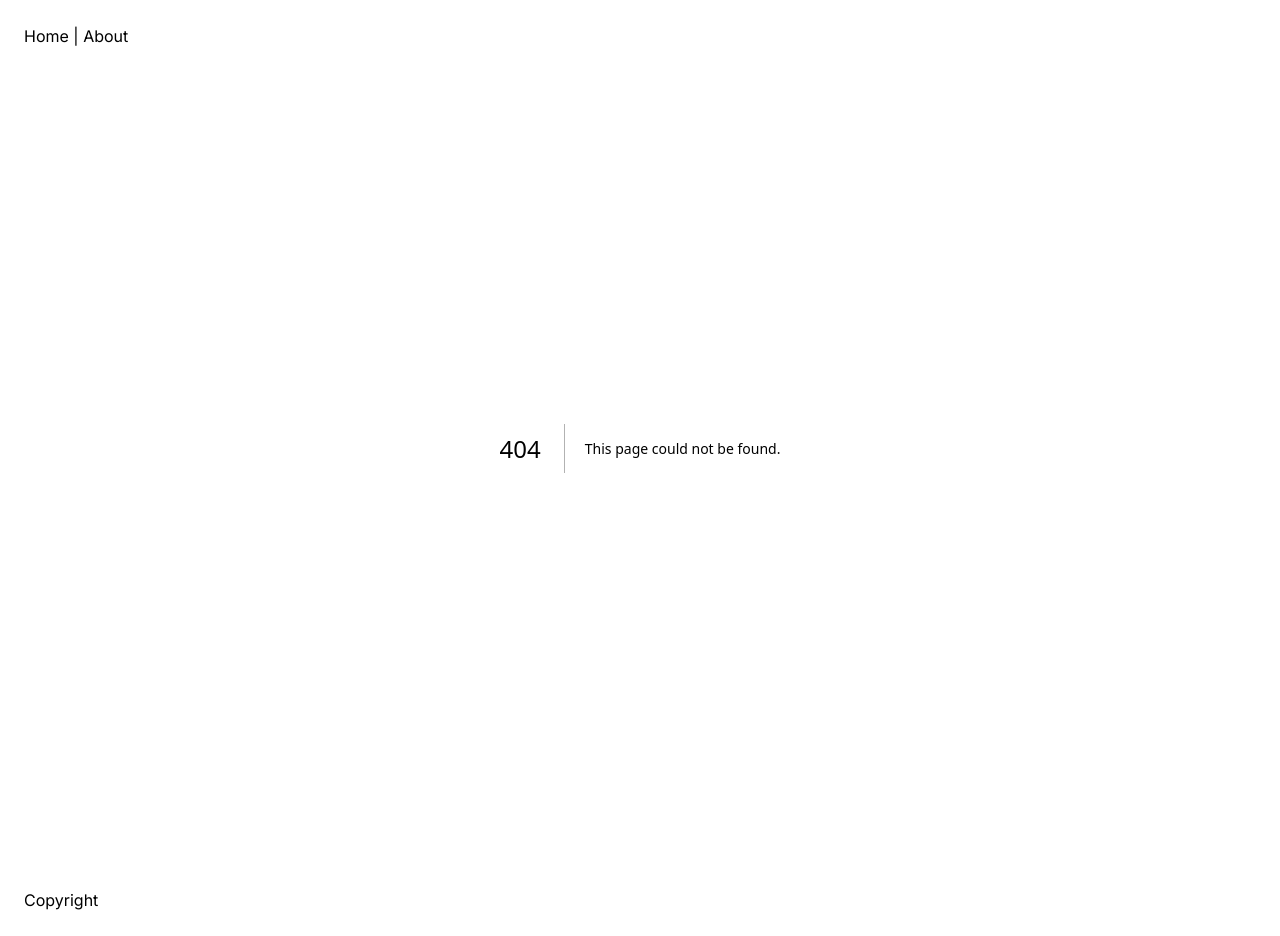
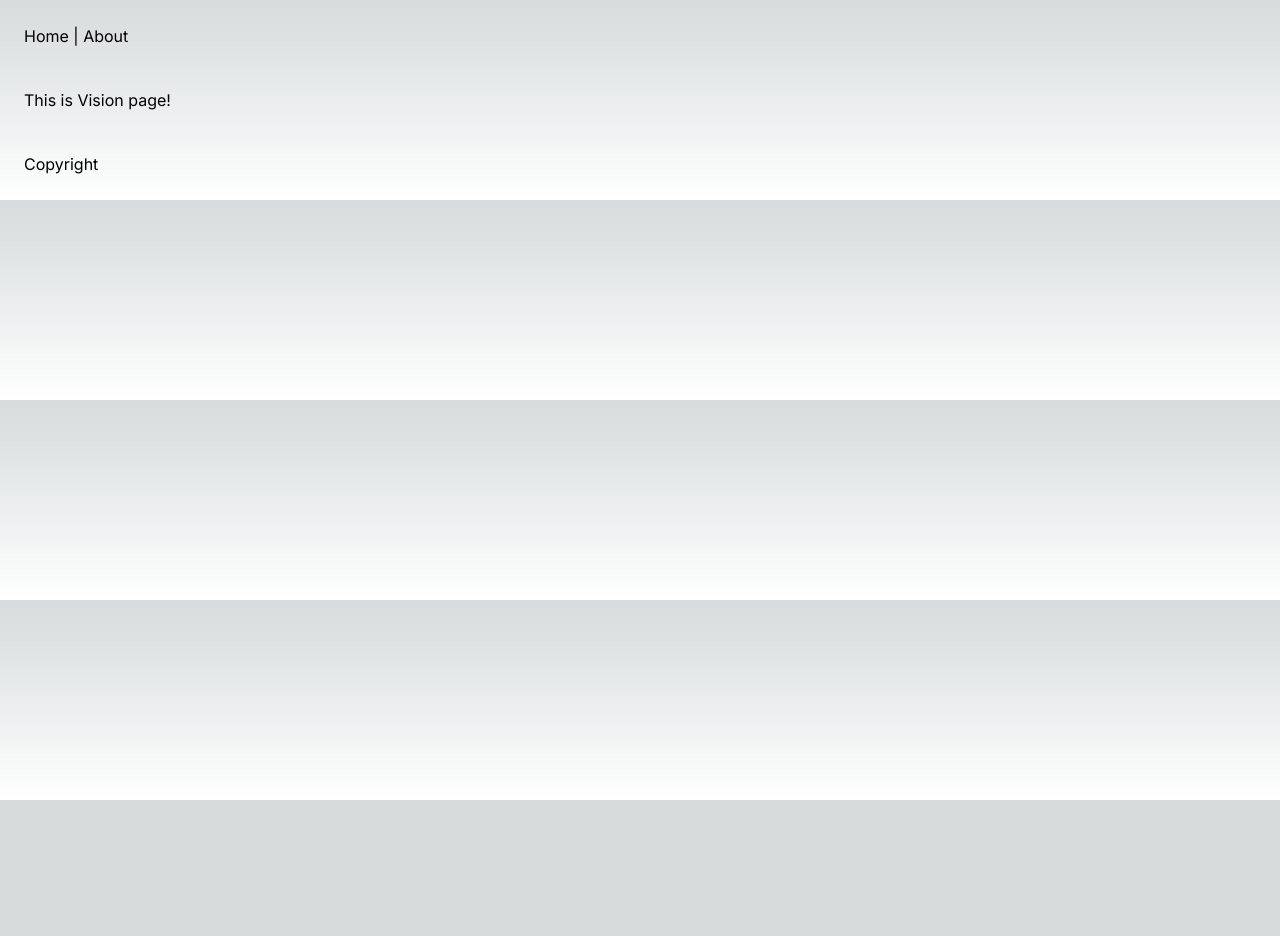
Before and after one commit to Fatiha26/Learning-NEXT-js, a Next.js app: page /about/vision in a window 1280 px wide. Before the commit this address had no page. After the commit the page ends 800 px from the top, so only its background shows below. Built offline with nearby package versions, Linux system fonts and the light colour scheme.

Commit message:
nested routing

```diff
--- /dev/null
+++ b/app/about/vision/page.js
@@ -0,0 +1,9 @@
+import React from 'react'
+
+export default function About() {
+  return (
+    <main className="mt-10">
+        <div>This is Vision page!</div>
+    </main>
+  )
+}
```
